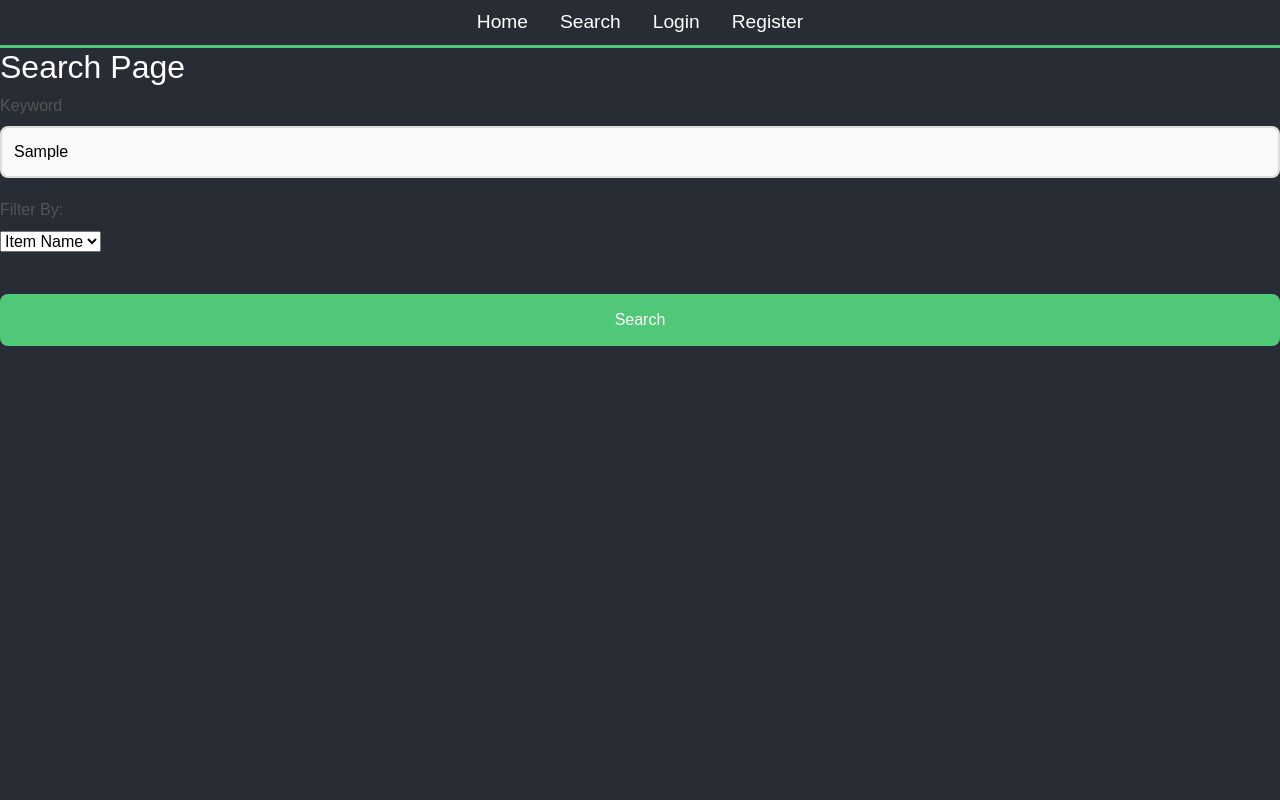
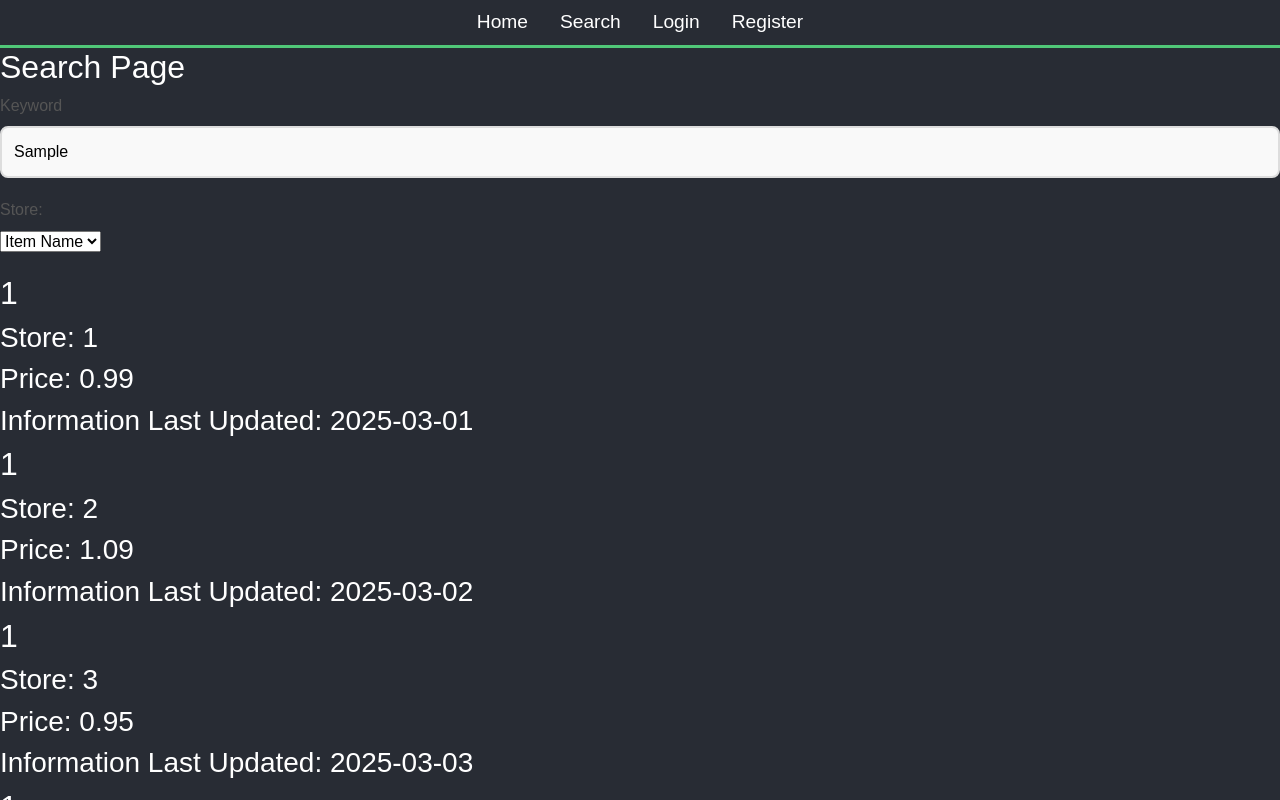
Before and after one commit to IntentusKristen/grocery-compare, a React (Create React App) app in the folder frontend/: page /search in a window 1280 px wide. Both pictures are taken after typing "Sample" into the empty fields and a click on the button "Search". Shown: the top 800 px of the page. Built offline with nearby package versions, Linux system fonts and the light colour scheme.

Commit message:
Set up basic searching for frontend

```diff
--- a/frontend/src/pages/Search.tsx
+++ b/frontend/src/pages/Search.tsx
@@ -2,16 +2,107 @@ import React, { useState } from 'react';
 import Navbar from '../components/Navbar';
 import '../style/Search.css';
 
+// type SearchProp = {};
+// type GroceryItem = {
+//   id: number;
+//   name: string;
+// };
+
+// const Search: React.FC<SearchProp> = () => {
+//   const [keyword, setKeyword] = useState('');
+//   const [filter, setFilter] = useState('item');
+//   const [found, setFound] = useState<GroceryItem[]>([]);
+
+//   const handleChange = (e: React.ChangeEvent<HTMLInputElement>) => {
+//     setKeyword(e.target.value);
+//   };
+//   const handleSubmit = (e: React.FormEvent<HTMLFormElement>) => {
+//     e.preventDefault();
+//     console.log('Searching for:', keyword);
+//     // Add your Search logic here
+//     const fetchItems = async () => {
+//       try {
+//         //filter by item
+//         if (filter == "item") {
+//           const response = await fetch(`http://localhost:8080/grocery-items/${keyword}`);
+
+//           if (!response.ok) {
+//             throw new Error("Failed to fetch grocery items.");
+//           }
+//           const items: GroceryItem[] = await response.json();
+//           setFound(items);
+//         }
+//         //filter by store
+//         else {
+//           const response = await fetch(`http://localhost:8080/grocery-items/${keyword}`);
+
+//           if (!response.ok) {
+//             throw new Error("Failed to fetch grocery items.");
+//           }
+//           const items: GroceryItem[] = await response.json();
+//           setFound(items);
+//         }
+//       } catch (error) {
+//         console.error("Error fetching items:", error);
+//         alert("Could not fetch items. Please try again later.");
+//       }
+
+//       fetchItems();
+//       console.log(found)
+//     }
+//   };
+//   const handleFilter = (e: React.ChangeEvent<HTMLSelectElement>) => {
+//     setFilter(e.target.value);
+//   };
+
+//   return (
+//     <>
+//       <Navbar />
+//       <div className="search">
+//         <h2>{"Search Page"}</h2>
+//         <form className="search-form" onSubmit={handleSubmit}>
+//           <div className="form-group">
+//             <label htmlFor="keyword">Keyword</label>
+//             <input
+//               type="text"
+//               id="keyword"
+//               name="keyword"
+//               onChange={handleChange}
+//               placeholder="Search..."
+//               required
+//             />
+//           </div>
+
+//           <div className="form-group">
+//             <label htmlFor="filter">Filter By:</label>
+//             <select id="filter" onChange={handleFilter}>
+//               <option value="item">Item Name</option>
+//               <option value="store">Store</option>
+//               <option value="test">Test</option>
+//             </select>
+//           </div>
+//           <button type="submit">Search</button>
+//         </form>
+//       </div>
+//     </>
+//   );
+// };
+
+// export default Search;
+
 type SearchProp = {};
 type GroceryItem = {
-  id: number;
-  name: string;
+  product_id: number;
+  price: number;
+  store_id: number;
+  date: string
 };
 
 const Search: React.FC<SearchProp> = () => {
   const [keyword, setKeyword] = useState('');
   const [filter, setFilter] = useState('item');
   const [found, setFound] = useState<GroceryItem[]>([]);
+  const [stores, setStores] = useState([]);
 
   const handleChange = (e: React.ChangeEvent<HTMLInputElement>) => {
     setKeyword(e.target.value);
@@ -22,34 +113,52 @@ const Search: React.FC<SearchProp> = () => {
     // Add your Search logic here
     const fetchItems = async () => {
       try {
-        //filter by item
-        if (filter == "item") {
-          const response = await fetch(`http://localhost:8080/grocery-items/${keyword}`);
+        //template to pull from backend
+        // const response = await fetch(`http://localhost:8080/grocery-items/${keyword}`);
 
-          if (!response.ok) {
-            throw new Error("Failed to fetch grocery items.");
-          }
-          const items: GroceryItem[] = await response.json();
-          setFound(items);
-        }
-        //filter by store
-        else {
-          const response = await fetch(`http://localhost:8080/grocery-items/${keyword}`);
+        // if (!response.ok) {
+        //   throw new Error("Failed to fetch grocery items.");
+        // }
+        // const items: GroceryItem[] = await response.json();
+        const items: GroceryItem[] = [
+          {"product_id": 1, "price": 0.99, "store_id": 1, "date": "2025-03-01"},
+          {"product_id": 1, "price": 1.09, "store_id": 2, "date": "2025-03-02"},
+          {"product_id": 1, "price": 0.95, "store_id": 3, "date": "2025-03-03"},
+          {"product_id": 1, "price": 1.15, "store_id": 4, "date": "2025-03-04"}
+          // {"product_id": 2, "price": 0.59, "store_id": 1, "date": "2025-03-01"},
+          // {"product_id": 2, "price": 0.65, "store_id": 2, "date": "2025-03-02"},
+          // {"product_id": 2, "price": 0.55, "store_id": 3, "date": "2025-03-03"},
+          // {"product_id": 2, "price": 0.60, "store_id": 4, "date": "2025-03-04"},
+          // {"product_id": 3, "price": 2.49, "store_id": 1, "date": "2025-03-01"},
+          // {"product_id": 3, "price": 2.59, "store_id": 2, "date": "2025-03-02"},
+          // {"product_id": 3, "price": 2.39, "store_id": 3, "date": "2025-03-03"},
+          // {"product_id": 3, "price": 2.55, "store_id": 4, "date": "2025-03-04"},
+          // {"product_id": 4, "price": 1.99, "store_id": 1, "date": "2025-03-01"},
+          // {"product_id": 4, "price": 2.09, "store_id": 2, "date": "2025-03-02"},
+          // {"product_id": 4, "price": 1.95, "store_id": 3, "date": "2025-03-03"},
+          // {"product_id": 4, "price": 2.10, "store_id": 4, "date": "2025-03-04"},
+          // {"product_id": 5, "price": 3.49, "store_id": 1, "date": "2025-03-01"},
+          // {"product_id": 5, "price": 3.59, "store_id": 2, "date": "2025-03-02"},
+          // {"product_id": 5, "price": 3.39, "store_id": 3, "date": "2025-03-03"},
+          // {"product_id": 5, "price": 3.55, "store_id": 4, "date": "2025-03-04"},
+          // {"product_id": 6, "price": 5.99, "store_id": 1, "date": "2025-03-01"},
+          // {"product_id": 6, "price": 6.09, "store_id": 2, "date": "2025-03-02"},
+          // {"product_id": 6, "price": 5.95, "store_id": 3, "date": "2025-03-03"},
+          // {"product_id": 6, "price": 6.10, "store_id": 4, "date": "2025-03-04"},
+          // {"product_id": 7, "price": 3.99, "store_id": 1, "date": "2025-03-01"},
+          // {"product_id": 7, "price": 4.09, "store_id": 2, "date": "2025-03-02"},
+          // {"product_id": 7, "price": 3.95, "store_id": 3, "date": "2025-03-03"},
+          // {"product_id": 7, "price": 4.10, "store_id": 4, "date": "2025-03-04"}
+      ]
 
-          if (!response.ok) {
-            throw new Error("Failed to fetch grocery items.");
-          }
-          const items: GroceryItem[] = await response.json();
-          setFound(items);
-        }
+
+        setFound(items);
       } catch (error) {
         console.error("Error fetching items:", error);
         alert("Could not fetch items. Please try again later.");
       }
-
-      fetchItems();
-      console.log(found)
     }
+    fetchItems();
   };
   const handleFilter = (e: React.ChangeEvent<HTMLSelectElement>) => {
     setFilter(e.target.value);
@@ -74,13 +183,21 @@ const Search: React.FC<SearchProp> = () => {
           </div>
 
           <div className="form-group">
-            <label htmlFor="filter">Filter By:</label>
+            <label htmlFor="filter">Store:</label>
             <select id="filter" onChange={handleFilter}>
               <option value="item">Item Name</option>
               <option value="store">Store</option>
               <option value="test">Test</option>
             </select>
           </div>
+          {found.map((item) => (
+            <div>
+              <h2>{item.product_id}</h2>
+              <h3>Store: {item.store_id}</h3>
+              <h3>Price: {item.price}</h3>
+              <h3>Information Last Updated: {item.date}</h3>
+            </div>
+          ))}
           <button type="submit">Search</button>
         </form>
       </div>
```
